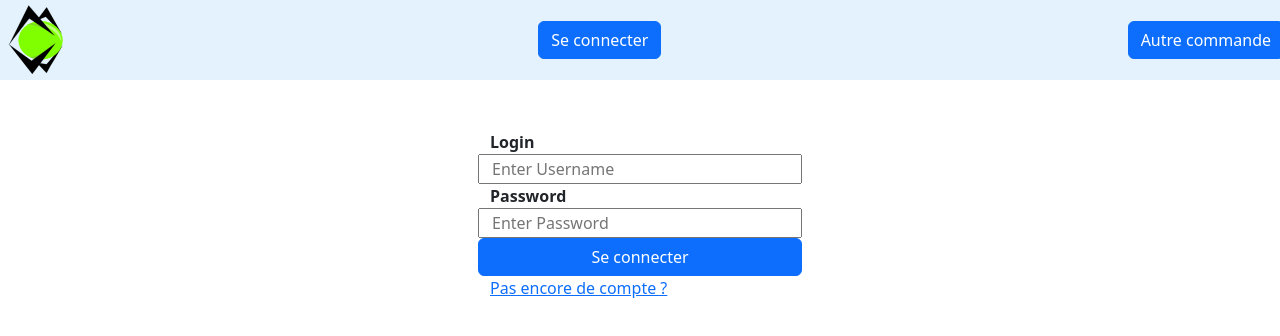
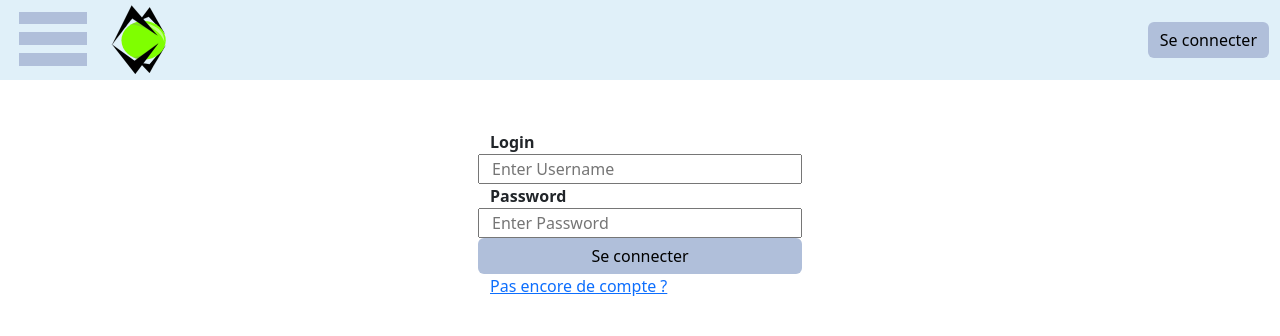
Before and after one commit to RobinPecheurTechnobel/Mind-Master-Frontend, an Angular app: page /login in a window 1280 px wide. Shown: the top 336 px of the page. Built offline with nearby package versions, Linux system fonts and the light colour scheme.

Commit message:
Modification de la navbar

```diff
--- a/src/app/shared/components/navbar/navbar.component.html
+++ b/src/app/shared/components/navbar/navbar.component.html
@@ -1,12 +1,30 @@
-<nav class="navbar navbar-light">
-    <a routerLink="/">
-        <img src="../../../../assets/images/logo21.svg">
-    </a>
+<nav class="navbar navbar-light bg1">
     <div>
-        <button class="btn btn-primary" *ngIf="isConnected()" routerLink="login">Se connecter</button>
-        <button class="btn btn-primary" *ngIf="!isConnected()" (click)="logout()">Se déconnecter</button>
+        <input type="checkbox"  class="openSidebarMenu" id="openSidebarMenu">
+        <label for="openSidebarMenu" class="sidebarIconToggle">
+            <div>
+                <div class="spinner bg2 diagonal part-1"></div>
+                <div class="spinner bg2 horizontal"></div>
+                <div class="spinner bg2 diagonal part-2"></div>
+            </div>
+        </label>
+        <div id="sidebarMenu">
+            <div class="main-content-wrapper">
+                <a href="#news">News</a>
+                <a href="#contact">Contact</a>
+                <a href="#about">About</a>
+            </div>
+        </div>
+
+        <a class="logo" routerLink="/">
+            <img src="../../../../assets/images/logo21.svg">
+        </a>
     </div>
     <div>
-        <button class="btn btn-primary">Autre commande</button>
+        <a *ngIf="isConnected()">{{getName()}}</a>
+    </div>
+    <div>
+        <button class="btn btn-primary" *ngIf="!isConnected()" routerLink="login">Se connecter</button>
+        <button class="btn btn-primary" *ngIf="isConnected()" (click)="logout()">Se déconnecter</button>
     </div>
 </nav>
--- a/src/app/shared/components/navbar/navbar.component.scss
+++ b/src/app/shared/components/navbar/navbar.component.scss
@@ -1,16 +1,146 @@
 nav{
-    padding-top : 0px;
-    padding-bottom : 0px;
+    padding : 0px 15px 0px 15px;
 
-    background-color: #e3f2fd;
     height: 5rem ;
     display: flex;
+
+    *{
+        margin-left: 0.25rem;
+        margin-right:0.25rem;
+
+        justify-content: space-between;
+        max-height: 4.75rem ;
+        align-items: center;
+    }
 }
-nav *{
-    margin-left: 0.25rem;
-    margin-right:0.25rem;
+.logo{
+    vertical-align: top;
+}
 
-    justify-content: space-between;
-    max-height: 4.75rem ;
-    align-items: center;
+#sidebarMenu {
+    height: 171px; /*change here related your menu height*/
+    margin: 0px;
+    position: fixed;
+    overflow: none;
+    width: 25%;
+    z-index: 100;
+    top:-171px ;
+    transform: translateY(0px); /*change here related your menu height*/
+    transform: translateX(-15px);
 }
+.main-content-wrapper a{
+    width: 100%;
+    height: 40px;
+    display: block;
+    text-align: center;
+    padding-top: 15px;
+    border: 1px solid ;
+    text-decoration: none;
+}
+#sidebarMenu::-webkit-scrollbar {
+    width: 12px;
+}
+#sidebarMenu::-webkit-scrollbar-track {
+    border-radius: 10px;
+}
+#sidebarMenu::-webkit-scrollbar-thumb {
+    border-radius: 10px;
+    height: 50px;
+}
+.sidebarMenuInner{
+    margin:0;
+    padding:0px 0px 0px -15px;
+    border-top: 1px solid;
+}
+input[type=checkbox] {
+    transition: all 0.3s;
+    box-sizing: border-box;
+    display: none;
+}
+.sidebarIconToggle {
+    padding :0.6rem 0px 0px 0px;
+    transition: all 0.3s;
+    box-sizing: border-box;
+    cursor: pointer;
+    //position: absolute;
+    z-index: 99;
+    //height: 100px;
+    //width: 100px;
+    height: 4.75rem ;
+    width: 4.75rem ;
+    //left:10px;
+    //top:10px;
+}
+.spinner {
+    transition: all 0.3s;
+    box-sizing: border-box;
+    position: absolute;
+    height: 0.8rem;
+    width: 100%;
+}
+.horizontal {
+    transition: all 0.3s;
+    box-sizing: border-box;
+    position: relative;
+    float: left;
+    margin-top: 0.5rem;
+}
+.diagonal.part-1 {
+    position: relative;
+    transition: all 0.3s;
+    box-sizing: border-box;
+    float: left;
+}
+.diagonal.part-2 {
+    transition: all 0.3s;
+    box-sizing: border-box;
+    position: relative;
+    float: left;
+    margin-top: 0.5rem;
+}
+input[type=checkbox]:checked
+{
+    ~ #sidebarMenu {
+        transform: translatey(0px);
+        transform: translateX(-15px);
+        top:5rem /*change here related your top menu height*/
+    }
+    ~ .sidebarIconToggle >div> .horizontal {
+        transition: all 0.3s;
+        box-sizing: border-box;
+        opacity: 0;
+    }
+    ~ .sidebarIconToggle >div> .diagonal.part-1 {
+        transition: all 0.3s;
+        box-sizing: border-box;
+        transform: rotate(45deg);
+        margin-top: 1.4rem;
+    }
+    ~ .sidebarIconToggle >div> .diagonal.part-2 {
+        transition: all 0.3s;
+        box-sizing: border-box;
+        transform: rotate(-45deg);
+        margin-top: -2.1rem;
+    }
+}
+
+//color
+.main-content-wrapper a{
+    background-color: #e0f0f9;
+    background: #e0f0f9;
+    border-color: #f4ffff;
+}
+.sidebarMenuInner{
+    border-color: rgba(255, 255, 255, 0.10);
+}
+#sidebarMenu::-webkit-scrollbar-thumb {
+    background: #e0f0f9;
+}
+#sidebarMenu::-webkit-scrollbar-thumb,
+#sidebarMenu::-webkit-scrollbar-track {
+    box-shadow: inset 0 0 6px rgba(0,0,0,0.3);
+    -webkit-box-shadow: inset 0 0 6px rgba(0,0,0,0.3);
+}
+.main-content-wrapper a{
+    color: #000000;
+}
--- a/src/app/shared/components/navbar/navbar.component.ts
+++ b/src/app/shared/components/navbar/navbar.component.ts
@@ -19,7 +19,7 @@ export class NavbarComponent implements OnInit{
     return this._userConnected?.login;
   }
   isConnected() : boolean {
-    return this._userConnected == undefined;
+    return this._userConnected != undefined;
   }
   logout():void{
     this._authService.logout();
--- a/src/app/shared/models/account.ts
+++ b/src/app/shared/models/account.ts
@@ -5,7 +5,9 @@ export interface AccountWithToken{
 export interface Account{
     id : number,
     login : string,
-    role : Role
+    role : Role,
+    pseudo : string,
+    email : string | undefined
 }
 export interface Role{
     key : number,
--- a/src/styles.scss
+++ b/src/styles.scss
@@ -7,3 +7,15 @@
     padding: 50px;
     width: 25rem;
 }
+.btn{
+    border: 0px;
+    color: #000;
+}
+.bg1{
+    background-color: #e0f0f9;
+}
+.btn,
+.btn-primary,
+.bg2{
+    background-color: #b0bfda;
+}
```
